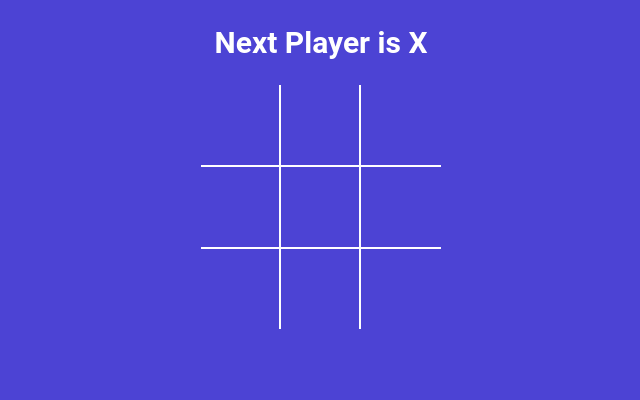
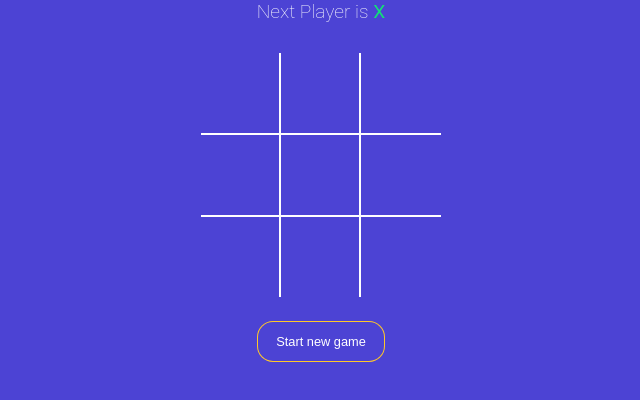
Before and after one commit to Pranit07/Tic_Tac_Toe, a React (Vite) app: page / in a window 1280 px wide. Shown: the top 400 px of the page, without its empty margins (319-959 px from the left). Built offline with nearby package versions, Linux system fonts and the light colour scheme.

Commit message:
Reset button added

```diff
--- a/src/App.jsx
+++ b/src/App.jsx
@@ -28,10 +28,20 @@ function App() {
     setisXnext(currentisXnext => !currentisXnext);
   };
 
+  const clicknewgame = () => {
+    window.location.reload(true);
+  };
+
   return (
     <div className="app">
       <StatusMessage isXnext={isXnext} winner={winner} squares={squares} />
       <Board squares={squares} handlesquareclick={handlesquareclick} />
+
+      <div>
+        <button type="button" className="btn-reset" onClick={clicknewgame}>
+          Start new game
+        </button>
+      </div>
     </div>
   );
 }
--- a/src/components/StatusMessage.jsx
+++ b/src/components/StatusMessage.jsx
@@ -1,4 +1,6 @@
 /* eslint-disable react/prop-types */
+import React from 'react';
+
 const StatusMessage = ({ isXnext, winner, squares }) => {
   const nomovesleft = squares.every(value => {
     if (value !== null) return true;
@@ -9,29 +11,31 @@ const StatusMessage = ({ isXnext, winner, squares }) => {
   const rendermsg = () => {
     if (winner) {
       return (
-        <div>
-          <h2>Winner is {winner}</h2>
-        </div>
+        <React.Fragment>
+          Winner is{' '}
+          <span className={winner == 'X' ? 'text-green' : 'text-orange'}>
+            {winner}
+          </span>
+        </React.Fragment>
       );
     }
     if (!winner && nomovesleft) {
-      return (
-        <div>
-          <h2>Game Draw</h2>
-        </div>
-      );
+      return <React.Fragment>Game Draw</React.Fragment>;
     }
     if (!winner && !nomovesleft) {
       return (
-        <div>
-          <h2>Next Player is {nextplayer} </h2>
-        </div>
+        <React.Fragment>
+          Next Player is{' '}
+          <span className={isXnext ? 'text-green' : 'text-orange'}>
+            {nextplayer}
+          </span>
+        </React.Fragment>
       );
     }
 
     return null;
   };
-  return <div>{rendermsg()}</div>;
+  return <div className="status-message">{rendermsg()}</div>;
 };
 
 export default StatusMessage;
--- a/src/components/square.jsx
+++ b/src/components/square.jsx
@@ -1,7 +1,11 @@
 /* eslint-disable react/prop-types */
 const Square = ({ value, onclick }) => {
   return (
-    <button type="button" className="square" onClick={onclick}>
+    <button
+      type="button"
+      className={`square ${value == 'X' ? 'text-green' : 'text-orange'}`}
+      onClick={onclick}
+    >
       {value}
     </button>
   );
```
